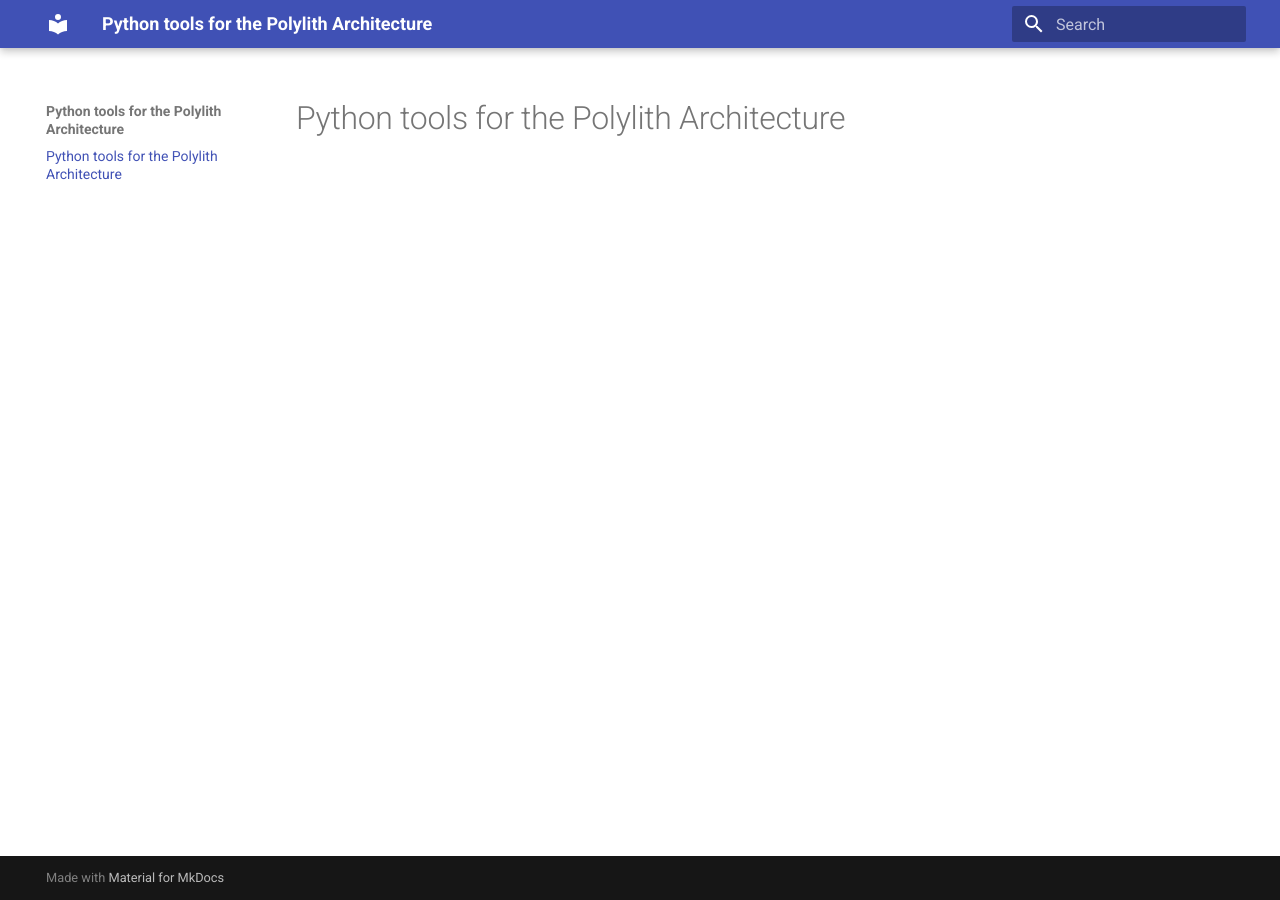
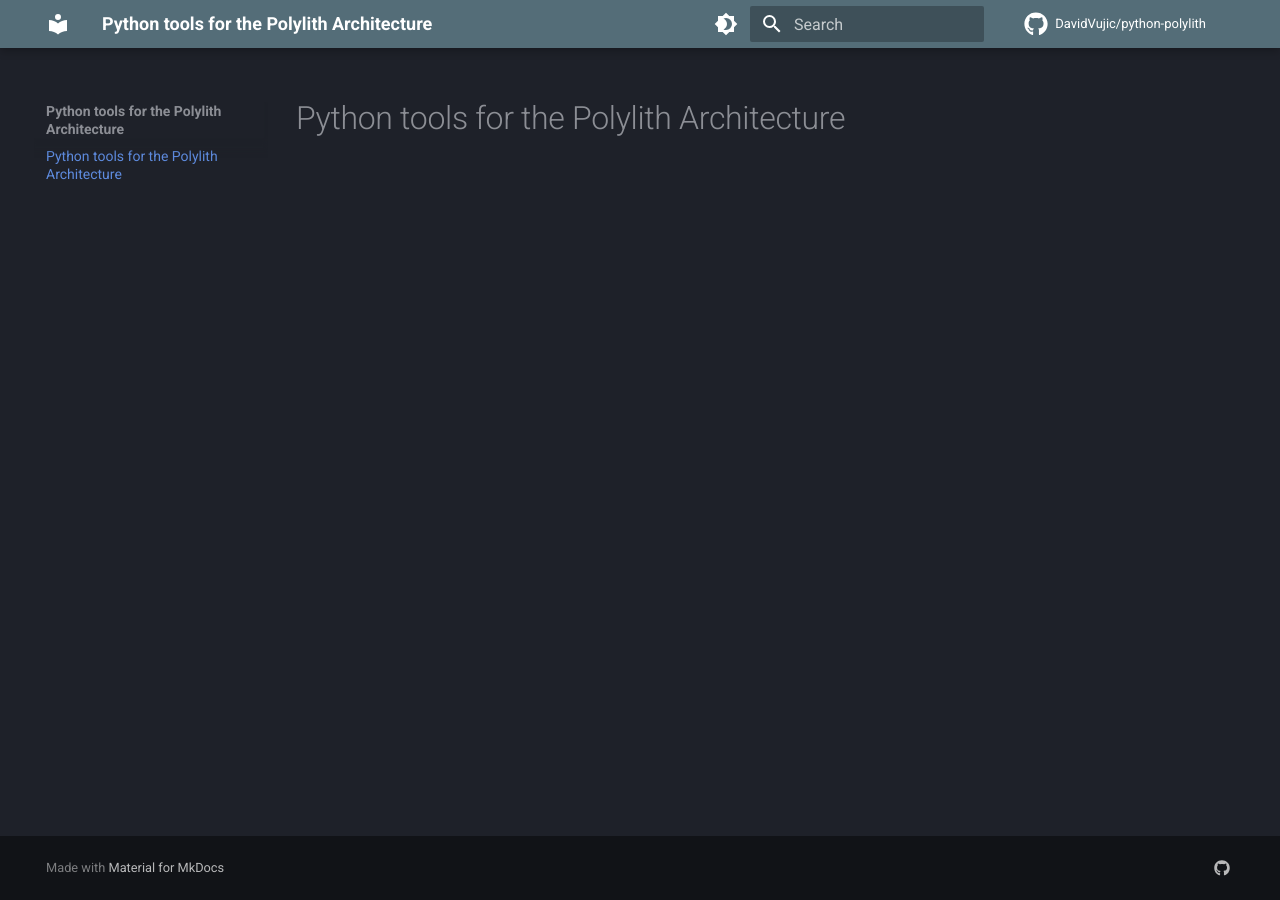
Before and after one commit to DavidVujic/python-polylith-docs, an MkDocs documentation site: the page built from docs/index.md, in a window 1280 px wide. Built offline with MkDocs 1.6.1 and Material for MkDocs 9.7.7, drawn with Linux system fonts in a browser that asks for light colours; comment, search, counter and statistics services are not loaded.

Commit message:
wip: docs for Polylith

```diff
--- a/mkdocs.yml
+++ b/mkdocs.yml
@@ -1,4 +1,39 @@
 site_name: Python tools for the Polylith Architecture
 
+repo_url: https://github.com/DavidVujic/python-polylith
+repo_name: DavidVujic/python-polylith
+
 theme:
+  features:
+    - search.highlight
+    - search.share
+    - navigation.footer
+
   name: material
+
+  icon:
+    repo: fontawesome/brands/github
+
+  palette:
+    # Palette toggle for dark mode
+    - scheme: slate
+      primary: blue grey
+      toggle:
+        icon: material/brightness-4
+        name: Switch to light mode
+
+    # Palette toggle for light mode
+    - scheme: default
+      primary: blue grey
+      toggle:
+        icon: material/brightness-7
+        name: Switch to dark mode
+
+plugins:
+  - search
+
+extra:
+  social:
+    - icon: fontawesome/brands/github
+      link: https://github.com/DavidVujic/python-polylith
+      name: Python tools for the Polylith Architecture on GitHub
```
